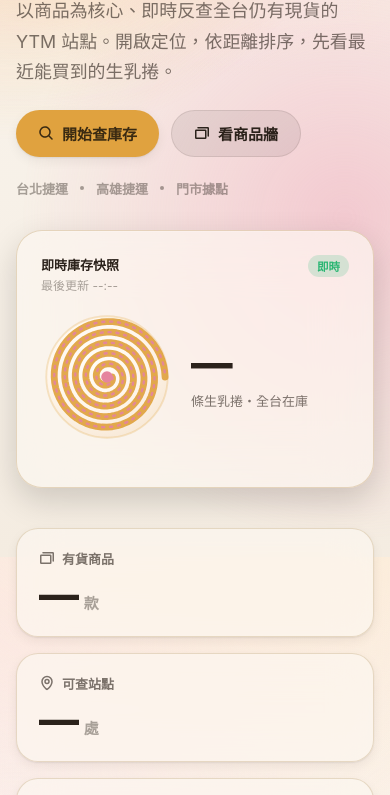
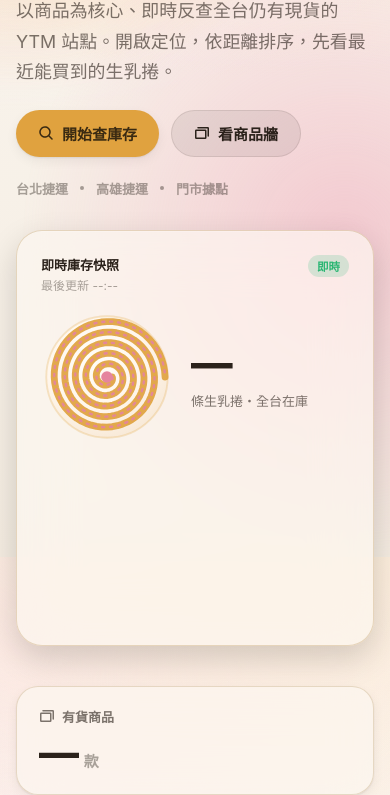
Before and after one commit to HeiTang/yannick-stock-checker, an Astro site in the folder web/: page / in a window 390 px wide. Shown: the part 287-1082 px from the top of the page. Built offline with nearby package versions, Linux system fonts and the light colour scheme; Astro itself is replaced by a stand-in of ours; no server answers.

Commit message:
fix(web): reserve hero-list height to stop CLS regression
After P0+P1 shipped, prod mobile CLS stayed at 0.17 — the root cause
shifted from the icon-font expansion (P0 fixed it) to the empty
.yt-hero-list <div> in the hero card expanding when /api/products
resolves and injects three top-product rows (~150px), pushing the
rest of the hero card and the stats grid below it.

Reserve 158px (= 3 rows × 44.5px + 2 × 8px gap) up front so the
post-fetch render is a no-op for layout. Below-fold sections
(query console, wall grid) don't need this because Lighthouse's
Layout Shift API ignores shifts on content outside the viewport.

```diff
--- a/web/src/styles/landing.css
+++ b/web/src/styles/landing.css
@@ -251,6 +251,9 @@
   display: flex;
   flex-direction: column;
   gap: 8px;
+  /* Reserve 3 rows × ~44.5px + 2 × 8px gap so the list expanding after
+     /api/products resolves doesn't shift the rest of the hero card. */
+  min-height: 158px;
 }
 .yt-hero-row {
   display: flex;
```
